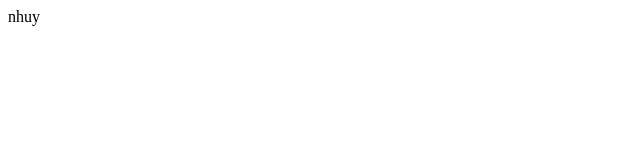
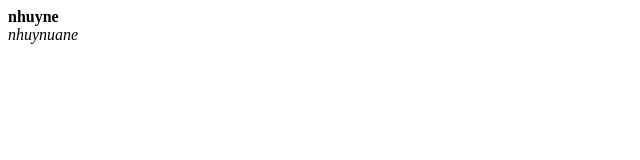
Before and after one commit to nhuy456/nhuy456.github.io, a plain HTML site: page index.html in a window 1280 px wide. Shown: the full height of the page, 0-640 px from the left. Drawn offline with Linux system fonts and the light colour scheme.

Commit message:
Update index.html

```diff
--- a/index.html
+++ b/index.html
@@ -1 +1,3 @@
-nhuy
+<b>nhuyne</b>
+<br/>
+<i>nhuynuane</i>
```
